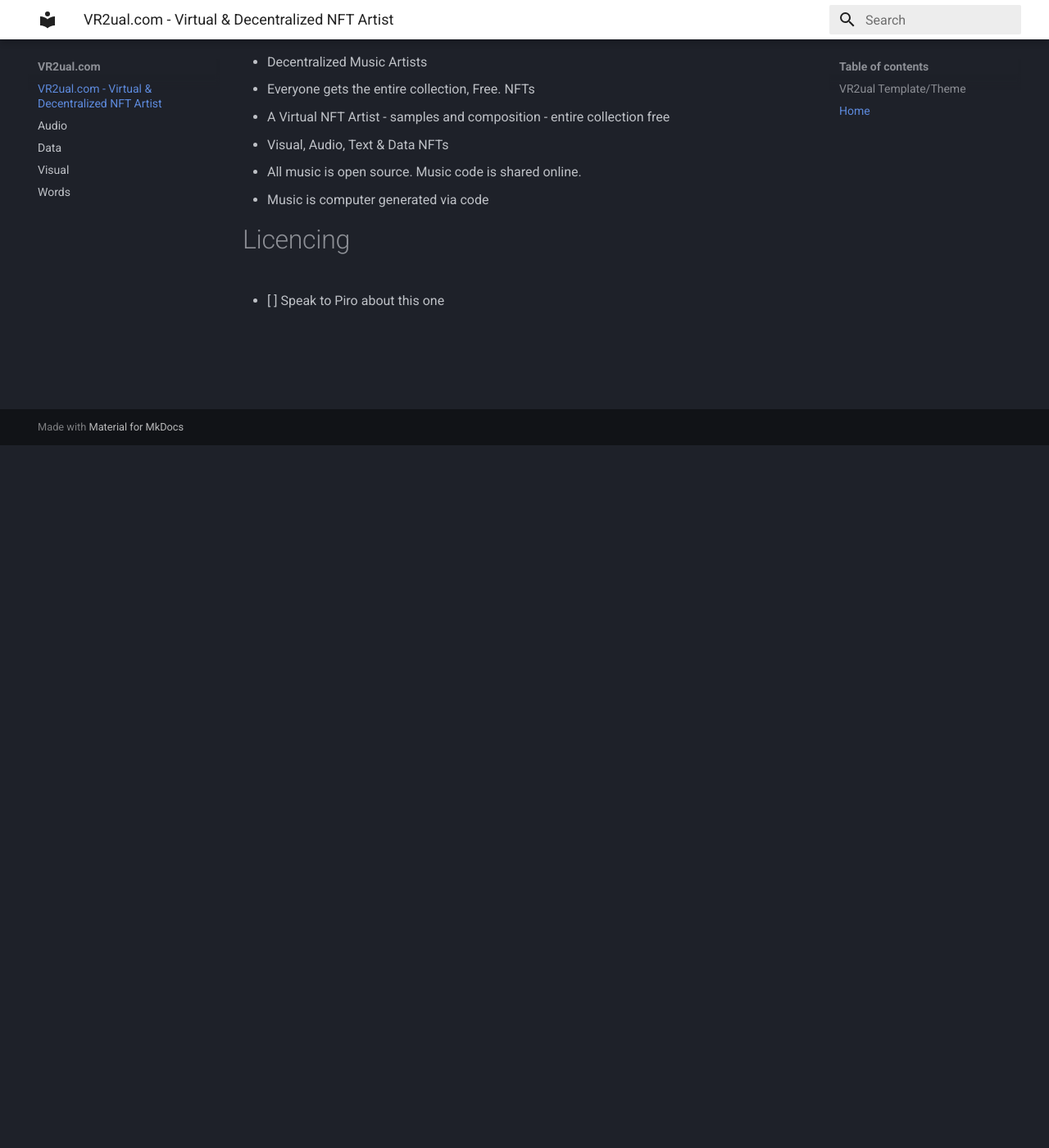
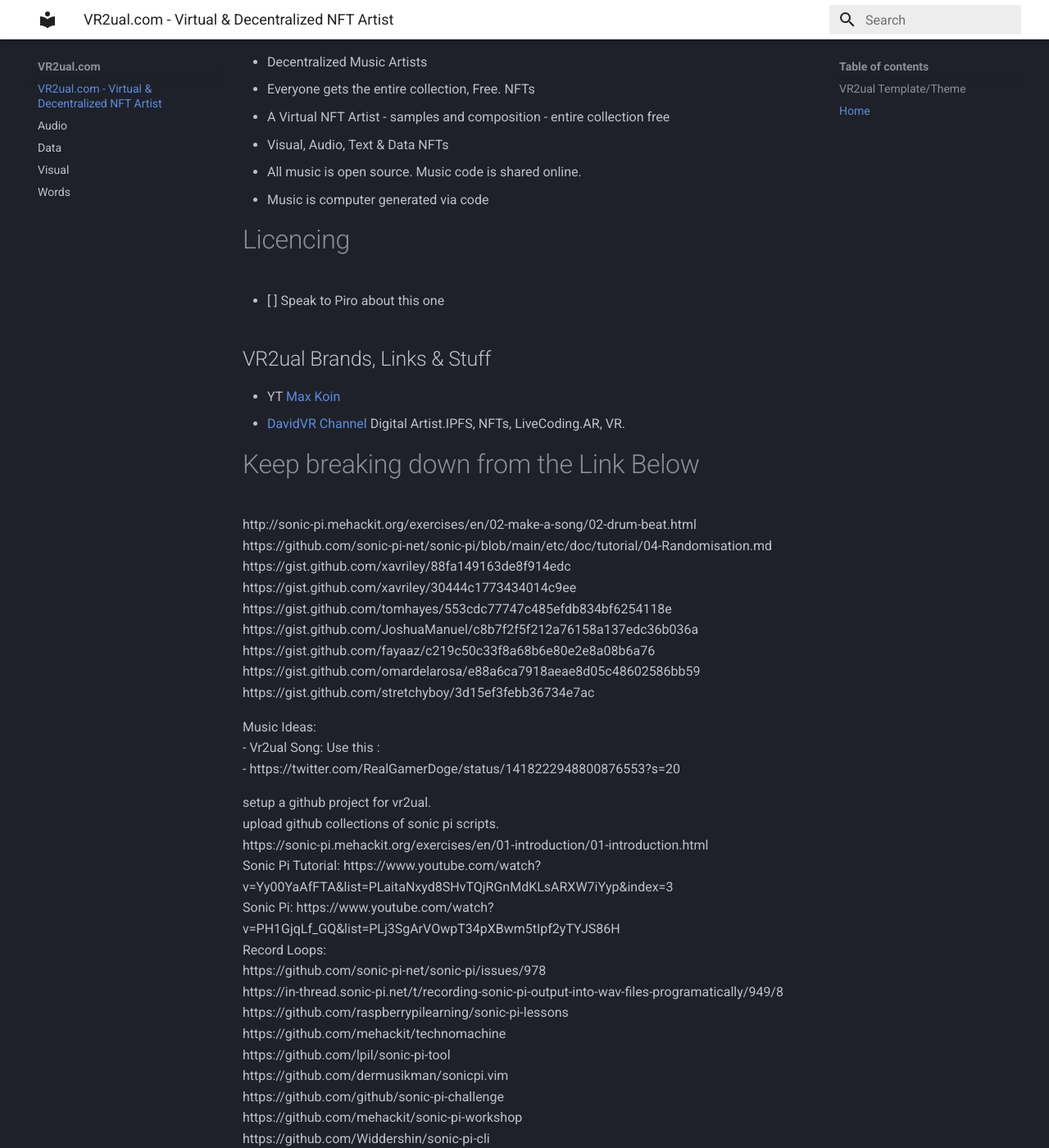
Before and after one commit to dyo-au/vr2ual.com, an MkDocs documentation site: the page built from docs/index.md, in a window 1280 px wide and 1400 px high, scrolled down 857 px. Shown: the whole window at 82% size. Built offline with MkDocs 1.6.1 and Material for MkDocs 9.7.7, drawn with Linux system fonts in a browser that asks for light colours; some of the changed text lies outside the part shown.

Commit message:
content off joplin

```diff
--- a/docs/index.md
+++ b/docs/index.md
@@ -30,3 +30,99 @@
 
 # Licencing
 - [ ] Speak to Piro about this one
+
+
+## VR2ual Brands, Links & Stuff
+- YT  [Max Koin](https://www.youtube.com/channel/UCR9g3s4K0f3FBQsswKqNYeA/videos)
+- [DavidVR Channel](https://www.youtube.com/c/DavidVRplus)
+Digital Artist.IPFS, NFTs, LiveCoding.AR, VR.
+
+# Keep breaking down from the Link Below
+http://sonic-pi.mehackit.org/exercises/en/02-make-a-song/02-drum-beat.html
+	https://github.com/sonic-pi-net/sonic-pi/blob/main/etc/doc/tutorial/04-Randomisation.md
+	https://gist.github.com/xavriley/88fa149163de8f914edc
+	https://gist.github.com/xavriley/30444c1773434014c9ee
+	https://gist.github.com/tomhayes/553cdc77747c485efdb834bf6254118e
+	https://gist.github.com/JoshuaManuel/c8b7f2f5f212a76158a137edc36b036a
+	https://gist.github.com/fayaaz/c219c50c33f8a68b6e80e2e8a08b6a76
+	https://gist.github.com/omardelarosa/e88a6ca7918aeae8d05c48602586bb59
+	https://gist.github.com/stretchyboy/3d15ef3febb36734e7ac
+
+Music Ideas:
+- Vr2ual Song: Use this :
+- https://twitter.com/RealGamerDoge/status/1418222948800876553?s=20
+
+setup a github project for vr2ual.
+upload github collections of sonic pi scripts.
+https://sonic-pi.mehackit.org/exercises/en/01-introduction/01-introduction.html
+Sonic Pi Tutorial: https://www.youtube.com/watch?v=Yy00YaAfFTA&list=PLaitaNxyd8SHvTQjRGnMdKLsARXW7iYyp&index=3
+Sonic Pi: https://www.youtube.com/watch?v=PH1GjqLf_GQ&list=PLj3SgArVOwpT34pXBwm5tIpf2yTYJS86H
+Record Loops:
+https://github.com/sonic-pi-net/sonic-pi/issues/978
+https://in-thread.sonic-pi.net/t/recording-sonic-pi-output-into-wav-files-programatically/949/8
+https://github.com/raspberrypilearning/sonic-pi-lessons
+https://github.com/mehackit/technomachine
+https://github.com/lpil/sonic-pi-tool
+https://github.com/dermusikman/sonicpi.vim
+https://github.com/github/sonic-pi-challenge
+https://github.com/mehackit/sonic-pi-workshop
+https://github.com/Widdershin/sonic-pi-cli
+https://github.com/luiscript/SonicPi-Music
+
+https://github.com/rbnpi/SonicPi-Tutorials
+https://github.com/DavidsFiddle/Sonic-Pi-Code-Bits
+https://github.com/llloret/sonic-pi-vscode-editor
+https://github.com/raspberrypilearning/getting-started-with-sonic-pi
+https://github.com/mactkg/vscode-sonic-pi
+https://github.com/xavriley/sonic-pi-docker
+https://github.com/aimxhaisse/sonic-pies
+https://github.com/Nanomancer/sonic-pi-projects
+https://github.com/Devoxx4KidsDE/workshop-sonic-pi
+https://github.com/mbutz/sonic-pi-midi-live-looper
+https://github.com/siaflab/haskap-jam-pack
+
+https://github.com/merongivian/negasonic
+
+https://github.com/SuperMegaPlantet/SonicPi_jam
+https://github.com/enajski/rbjungle
+https://github.com/dorchard/fibonacci_crisis
+https://github.com/JessicaGarson/DJMessicaArson
+https://github.com/JessicaGarson/DJMessicaArson
+https://github.com/pageauc/sonic-track
+https://github.com/diegodukao/sonicbox
+https://github.com/euruband/euruband
+https://github.com/mbarton/sonic-quiche
+https://github.com/emlyn/sonic-pi-experiments
+https://github.com/Enkerli/tama-synth
+https://github.com/emlyn/sonic-pixels
+https://github.com/rbnpi/SPvisualiser
+https://github.com/mjxmusic/mjxbeats-
+https://github.com/justinshenk/sonic-face
+https://github.com/ckirkwood/controlBox
+https://github.com/ckirkwood/controlBox
+https://github.com/josephburnett/hive-jam
+Sounds & Audio:	https://www.bensound.com/
+Hands Free JS.	https://handsfree.dev/
+
+drum grids	https://gistlog.co/manualbashing/f7b91ecb9ad2169edd7844d7c7f0c07c
+spread function	https://www.youtube.com/watch?v=9yURI_blNQY
+arrays to make beats	https://www.youtube.com/watch?v=RaJZho7p2Y4
+	https://github.com/sonic-pi-net/sonic-pi/tree/main/etc/doc/tutorial
+	https://github.com/sonic-pi-net/sonic-pi/blob/main/etc/doc/tutorial/B.02-Shortcut-Cheatsheet.md
+	https://github.com/sonic-pi-net/sonic-pi/blob/main/etc/doc/tutorial/08.1-Lists.md
+	https://github.com/sonic-pi-net/sonic-pi/blob/main/etc/doc/tutorial/07.3-Sliding-Parameters.md
+	https://github.com/sonic-pi-net/sonic-pi/blob/main/etc/doc/tutorial/05.5-Functions.md
+
+# Sonic Pi Tutorials
+- https://sonic-pi.mehackit.org/
+
+# Awesome Lists to Breakdown
+https://github.com/ad-si/awesome-music-production
+https://github.com/ciconia/awesome-music
+https://github.com/toplap/awesome-livecoding
+https://github.com/notthetup/awesome-webaudio
+https://github.com/ciconia/awesome-music
+https://github.com/willianjusten/awesome-audio-visualization
+https://github.com/ad-si/awesome-music-production
+http://audicle.cs.princeton.edu/
+https://livecodelab.net/
```
Also changed, not shown: docs/data.md (+11 -0 lines), docs/visual.md (+24 -0 lines), docs/words.md (+8 -0 lines).
